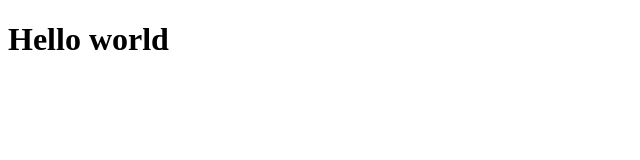
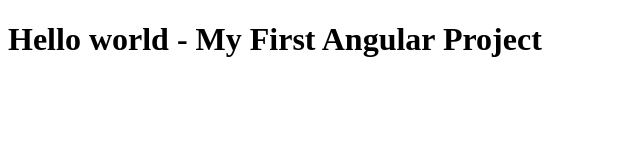
Before and after one commit to bhagya24k/MyProjects, a plain HTML site: page index.html in a window 1280 px wide. Shown: the whole page, without its empty margins (0-640 px from the left). Drawn offline with Linux system fonts and the light colour scheme.

Commit message:
New version of web file

```diff
--- a/index.html
+++ b/index.html
@@ -5,6 +5,6 @@
     <title>Hello World</title>
   </head>
   <body>
-    <h1>Hello world</h1>
+    <h1>Hello world - My First Angular Project</h1>
   </body>
 </html>
```
